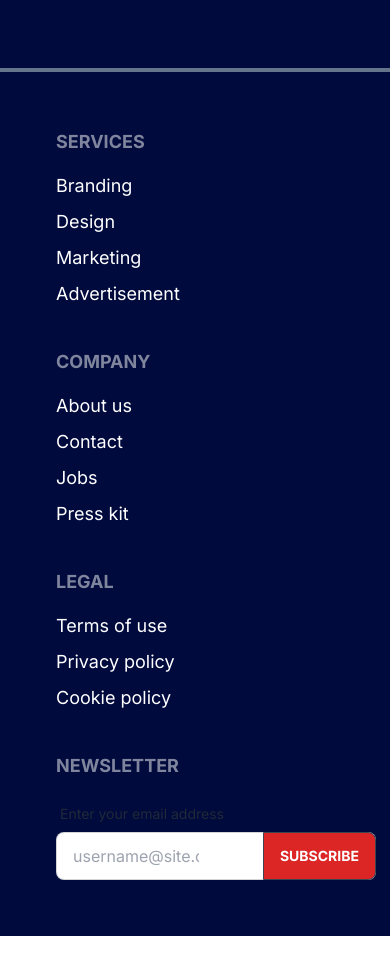
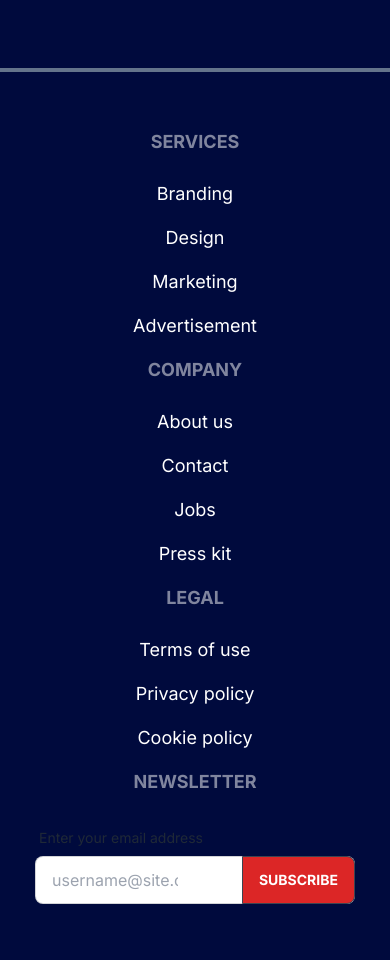
Before and after one commit to Boadzie/nexty, a Next.js app: page / in a window 390 px wide. Shown: the part 3020-3980 px from the top of the page. Before the commit the page ends 3956 px from the top, so only its background shows below. Built offline with nearby package versions, Linux system fonts and the light colour scheme.

Commit message:
Make footer component responsive

```diff
--- a/components/Footer.jsx
+++ b/components/Footer.jsx
@@ -3,28 +3,28 @@ import React from "react";
 const Footer = () => {
   return (
     <>
-      <footer className="text-lg p-14 footer border-t-4 border-slate-500 bg-[#000a3d] text-white">
-        <div className="">
+      <footer className="text-lg p-14 grid grid-cols-1 gap-4 lg:grid-cols-4 border-t-4  bottom-0 border-slate-500 bg-[#000a3d] text-white">
+        <div className="flex flex-col items-center gap-4 lg:items-start">
           <span className="footer-title">Services</span>
           <a className="link link-hover">Branding</a>
           <a className="link link-hover">Design</a>
           <a className="link link-hover">Marketing</a>
           <a className="link link-hover">Advertisement</a>
         </div>
-        <div>
+        <div className="flex flex-col items-center gap-4 lg:items-start">
           <span className="footer-title">Company</span>
           <a className="link link-hover">About us</a>
           <a className="link link-hover">Contact</a>
           <a className="link link-hover">Jobs</a>
           <a className="link link-hover">Press kit</a>
         </div>
-        <div>
+        <div className="flex flex-col items-center gap-4 lg:items-start">
           <span className="footer-title">Legal</span>
           <a className="link link-hover">Terms of use</a>
           <a className="link link-hover">Privacy policy</a>
           <a className="link link-hover">Cookie policy</a>
         </div>
-        <div>
+        <div className="flex flex-col items-center gap-4 lg:items-start">
           <span className="footer-title">Newsletter</span>
           <div className="form-control w-80">
             <label className="label">
```
